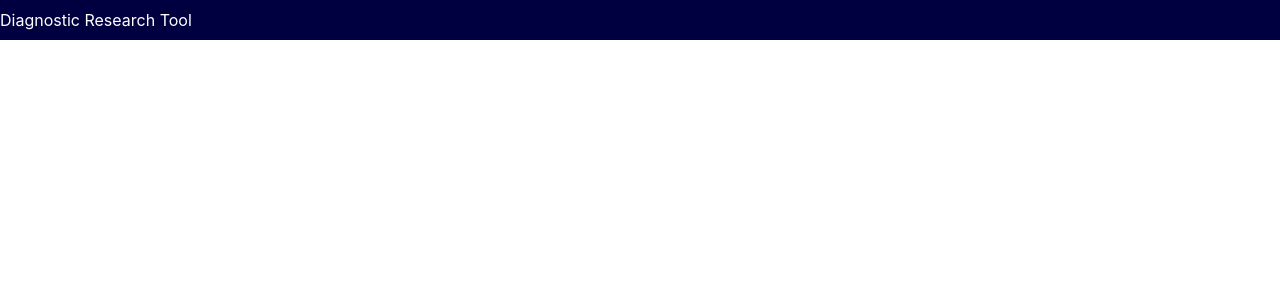
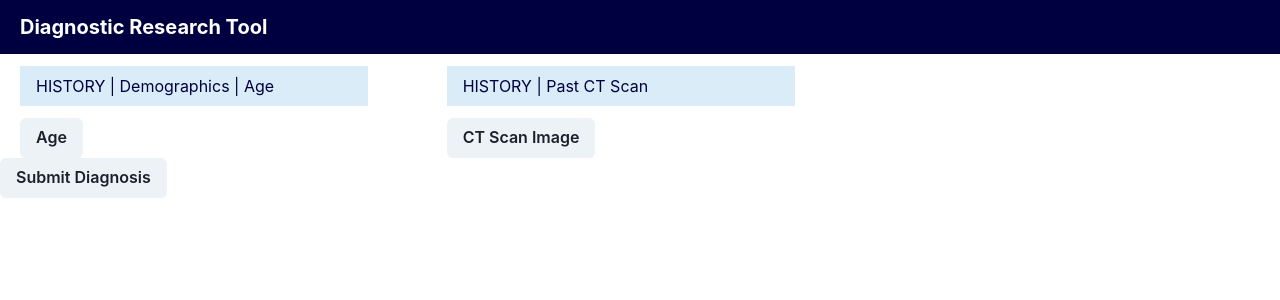
Before and after one commit to KanishkGar/UNT-DiagnosticResearchTool, a React (Create React App) app: page / in a window 1280 px wide. Both pictures are taken after a click on the button "Log in". Shown: the top 300 px of the page. Built offline with nearby package versions, Linux system fonts and the light colour scheme.

Commit message:
add login and homepage

```diff
--- a/src/components/Header.jsx
+++ b/src/components/Header.jsx
@@ -2,8 +2,8 @@ import { Box, Text } from "@chakra-ui/react"
 
 export const Header = () => {
     return (<>
-        <Box width={"full"} height={10} py={2} backgroundColor={"#000040"}>
-            <Text color={"white"}>Diagnostic Research Tool</Text>
+        <Box width={"full"} py={3} px={5} backgroundColor={"#000040"}>
+            <Text fontWeight={"bold"} fontSize={20} color={"white"}>Diagnostic Research Tool</Text>
         </Box>
     </>)
 }
--- a/src/components/Home.jsx
+++ b/src/components/Home.jsx
@@ -1,17 +1,50 @@
+import { Box, SimpleGrid } from "@chakra-ui/react"
+import { ImageData } from "./ImageData"
+import { Label } from "./Label"
+import { Submit } from "./Submit"
+import { TextData } from "./TextData"
+
 export const Home = () => {
     const questions = [
         {
-            title: "Age",
-            data: "15 years"
+            label: "HISTORY | Demographics | Age",
+            data: [{
+                type: "text",
+                title: "Age",
+                data: "15 years",
+                showing: false
+            }]
         },
         {
-            title: "CT Scan Image",
-            data: "https://blog.beekley.com/hubfs/Imported_Blog_Media/opacified.jpg"
+            label: "HISTORY | Past CT Scan",
+            data: [{
+                type: "image",
+                title: "CT Scan Image",
+                data: "https://blog.beekley.com/hubfs/Imported_Blog_Media/opacified.jpg",
+                showing: false
+            }]
         }
+
     ]
+
     return (
         <>
-
+            <SimpleGrid columns={[1, 2, 3]}>
+                {questions.map((el, idx) => {
+                    return (
+                        <Box mx={5} key={idx}>
+                            <Label title={el.label} />
+                            {el.data.map((button, index) => {
+                                return (
+                                    (button.type === "text") ? <TextData key={index} data={button} /> : <ImageData key={index} data={button} />
+                                )
+                            })
+                            }
+                        </Box>
+                    )
+                })}
+            </SimpleGrid>
+            <Submit/>
         </>
     )
 }
--- a/src/components/ImageData.jsx
+++ b/src/components/ImageData.jsx
@@ -0,0 +1,10 @@
+import { Button, Image } from "@chakra-ui/react"
+import { useState } from "react"
+
+export const ImageData = (props) => {
+    const [show, setShow] = useState(false);
+    return (<>
+        <Button disabled={show} onClick={() => {setShow(true)}}>{props.data.title}</Button>
+        {show && <Image src={props.data.data}/>}
+    </>)
+}
--- /dev/null
+++ b/src/components/Label.jsx
@@ -0,0 +1,9 @@
+import { Box, Text } from "@chakra-ui/react"
+
+export const Label = (props) => {
+    return (<>
+        <Box backgroundColor={"#daecf8"} my={3} pl={4} py={2} width={"90%"}>
+            <Text color={"#000040"}>{props.title}</Text>
+        </Box>
+    </>)
+}
--- a/src/components/Login.jsx
+++ b/src/components/Login.jsx
@@ -1,9 +1,9 @@
 import { Input, Center , Stack, Button} from '@chakra-ui/react'
-import { useRecoilState } from "recoil";
+import { useRecoilState, useSetRecoilState } from "recoil";
 import { loggedInAtom } from "../atoms";
 
 export const Login = (props) => {
-    const [loggedIn, setLoggedIn] = useRecoilState(loggedInAtom);
+    const setLoggedIn = useSetRecoilState(loggedInAtom);
 
     return (
         <Center width={"100vw"} height={"75vh"}>
--- /dev/null
+++ b/src/components/Submit.jsx
@@ -0,0 +1,7 @@
+import { Button } from "@chakra-ui/react"
+
+export const Submit = () => {
+    return (<>
+        <Button>Submit Diagnosis</Button>
+    </>)
+}
--- a/src/components/TextData.jsx
+++ b/src/components/TextData.jsx
@@ -0,0 +1,9 @@
+import { Button } from "@chakra-ui/react"
+import { useState } from "react"
+
+export const TextData = (props) => {
+    const [show, setShow] = useState(false);
+    return (<>
+        <Button onClick={() => {setShow(true)}}>{props.data.title} {show && ": " + props.data.data}</Button>
+    </>)
+}
```
